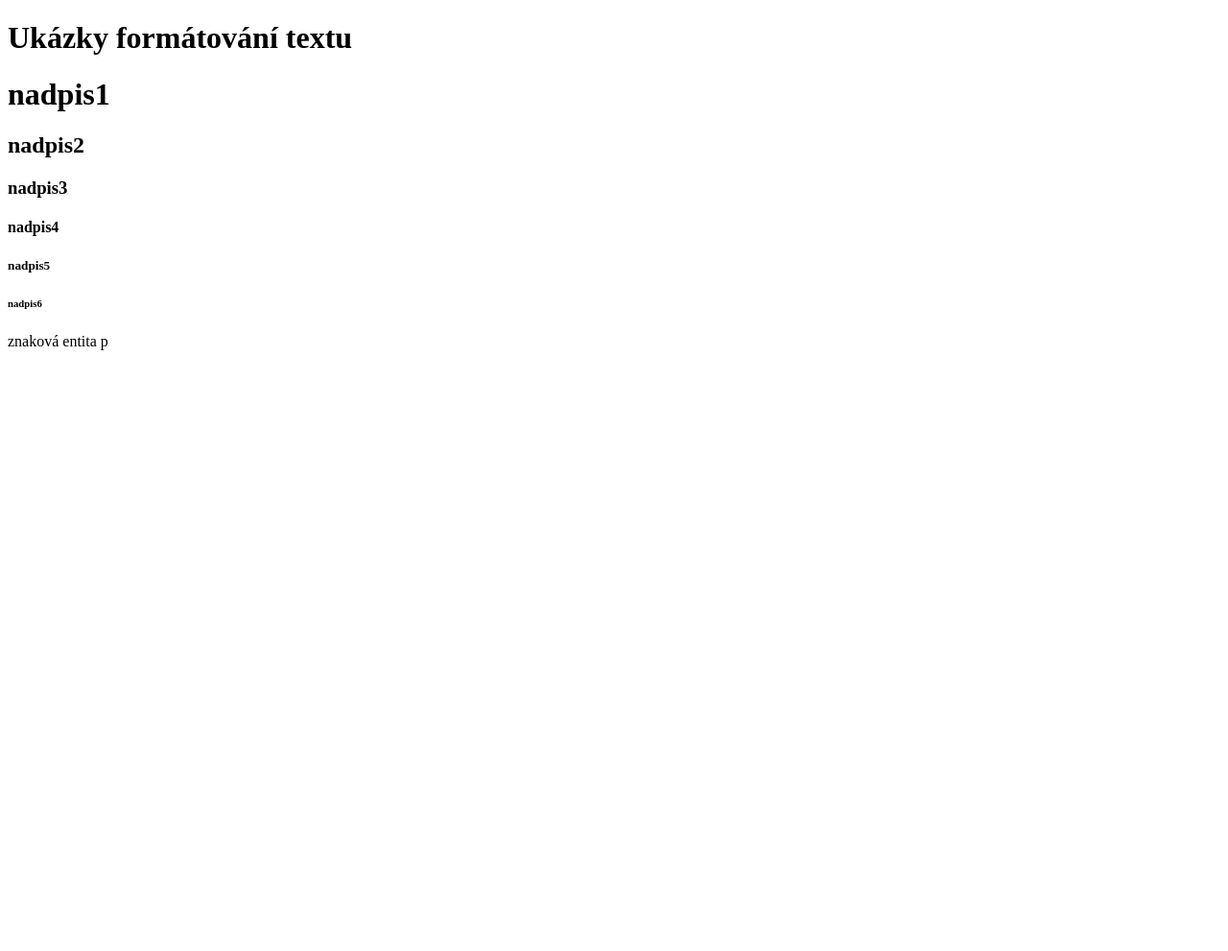
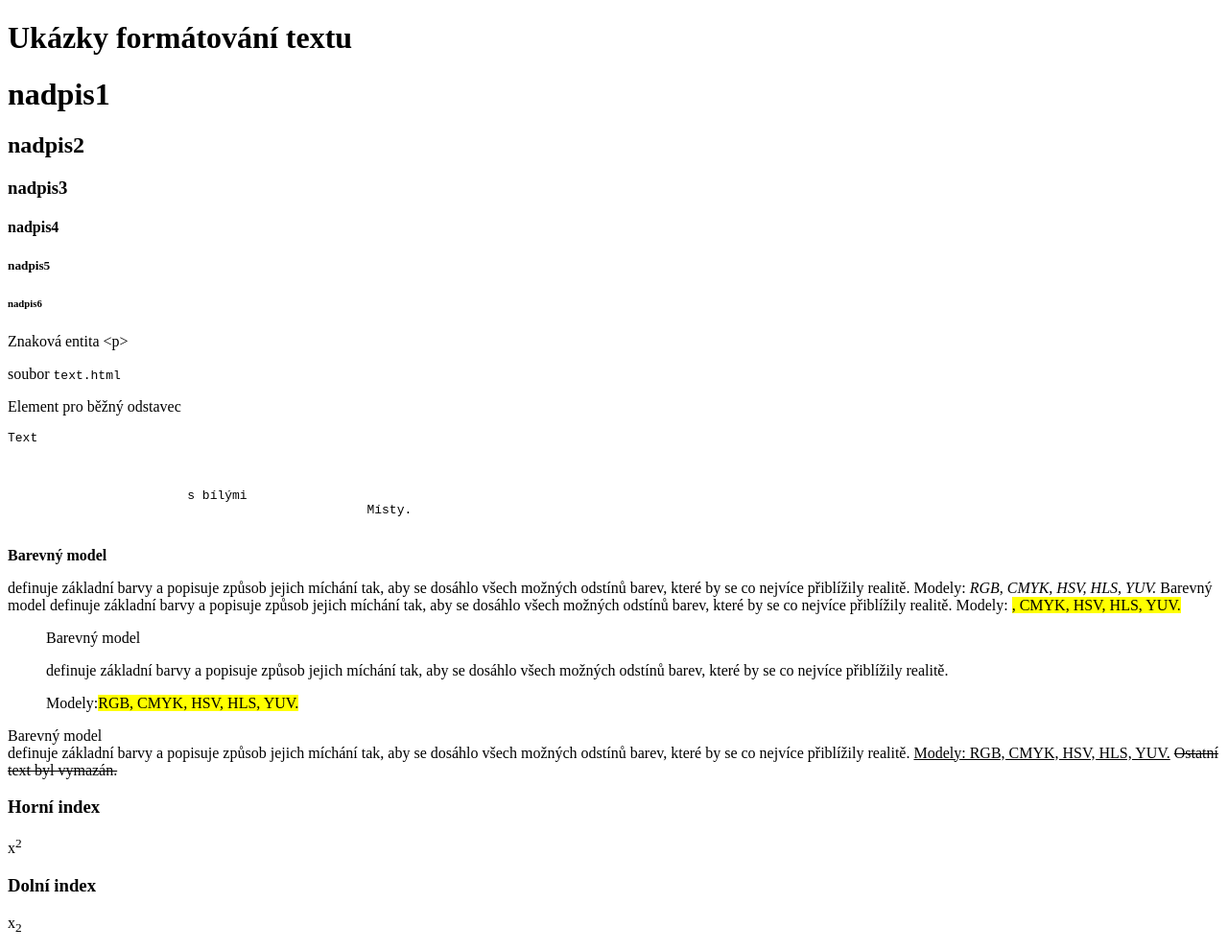
Before and after one commit to mchyla7/Webovky, a plain HTML site: page Základy/index_text.html in a window 1280 px wide. Shown: the whole page at 96% size. Before the commit the page ends 800 px from the top, so only its background shows below. Drawn offline with Linux system fonts and the light colour scheme.

Commit message:
➕ Přidány hotové soubory z online hodiny

```diff
--- a/Základy/index_text.html
+++ b/Základy/index_text.html
@@ -12,6 +12,45 @@
     <h4>nadpis4</h4>
     <h5>nadpis5</h5>
     <h6>nadpis6</h6>
-<p>znaková entita p</p>
+    <p>Znaková entita &lt;p&gt;</p>
+    <p> soubor <code>text.html</code></p>
+    <p>Element pro běžný odstavec</p>
+    <pre>
+Text
+
+
+
+                        s bílými
+                                                Místy.
+    </pre>
+
+
+
+    <p> <strong>Barevný model</strong></p>
+    <p>
+    definuje základní barvy a popisuje způsob jejich míchání tak, aby se dosáhlo všech možných odstínů
+    barev, které by se co nejvíce přiblížily realitě. Modely:<cite> RGB, CMYK, HSV, HLS, YUV.</cite>
+
+
+    Barevný model definuje základní barvy a popisuje způsob jejich míchání tak, aby se dosáhlo všech
+    možných odstínů barev, které by se co nejvíce přiblížily realitě. Modely: <mark>, CMYK, HSV, HLS, YUV.</mark><p/>
+
+    <blockquote>Barevný model</blockquote>
+
+    <blockquote> definuje základní barvy a popisuje způsob jejich míchání tak, aby se dosáhlo všech možných odstínů
+    barev, které by se co nejvíce přiblížily realitě.</blockquote>
+
+    <blockquote>Modely:<mark>RGB, CMYK, HSV, HLS, YUV.</mark></blockquote>
+
+    <p>Barevný model<br>
+    definuje základní barvy a popisuje způsob jejich míchání tak, aby se dosáhlo všech možných odstínů
+    barev, které by se co nejvíce přiblížily realitě.
+    <ins>Modely: RGB, CMYK, HSV, HLS, YUV.</ins> <s> Ostatní text byl vymazán.</s></p>
+
+    <h3>Horní index</h3>
+    <p>x<sup>2</sup></p>
+
+    <h3>Dolní index</h3>
+    <p>x<sub>2</sub></p>
 </body>
 </html>
```
Also changed, not shown: Základy/ukol-text-Chyla.html (added, +23 -0 lines), Základy/ukol-text.html (deleted, +0 -10 lines), 1 other file. Lines whose indentation alone changed are shown as unchanged.
